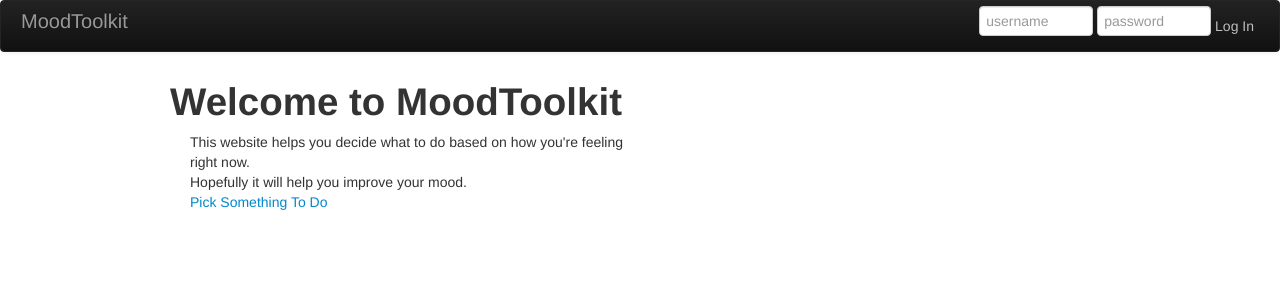
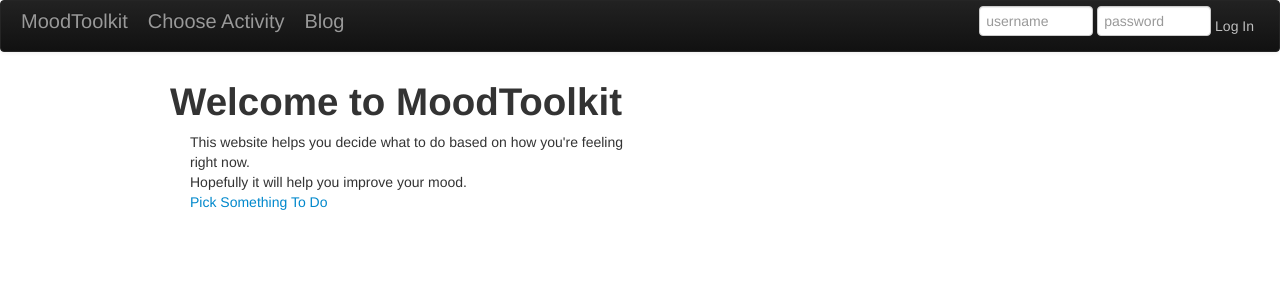
Before and after one commit to icnivad/kibun, a Django app: page / in a window 1280 px wide. Shown: the top 300 px of the page. Run offline with Django 3.2, Linux system fonts and the light colour scheme; parts of the project's set-up code (start-up, migrations or seed data) failed here and were passed over; some libraries are stand-ins or nearby versions.

Commit message:
added blog

```diff
--- a/ActivityChooser/templates/activity/base.html
+++ b/ActivityChooser/templates/activity/base.html
@@ -6,6 +6,7 @@
 		    <a class='brand' href='/activity/choose'>Choose Activity</a>
 		    <a class='brand' href='/activity/history'>Activity History</a>
 		    <a class='brand' href='/activity/data'>Summary</a>
+		    <a class='brand' href='/blog'>Blog</a>
 {% endblock %}
 {% block content %}
 {% endblock %}
--- a/templates/index.html
+++ b/templates/index.html
@@ -1,8 +1,5 @@
-{% extends 'base.html' %}
+{% extends 'navbase.html' %}
 {% block title %} MoodToolkit {% endblock %}
-{% block navigation %}
-	<a class="brand" href="/">MoodToolkit</a>
-{% endblock %}
 {% block content %}
 	<h1>Welcome to MoodToolkit</h1>
 		<p class='span6'>This website helps you decide what to do based on how you're feeling right now.
--- a/templates/navbase.html
+++ b/templates/navbase.html
@@ -1,4 +1,7 @@
 {% extends 'base.html' %}
 {% block title %} {% endblock %}
-{% block navigation %} <a class="brand" href="/">MoodToolkit</a> {% endblock %}
+{% block navigation %} <a class="brand" href="/">MoodToolkit</a>
+	<a class="brand" href="/activity/choose/">Choose Activity</a>
+	<a class="brand" href="/blog">Blog</a>
+{% endblock %}
  {% block content %} {% endblock %}
```
